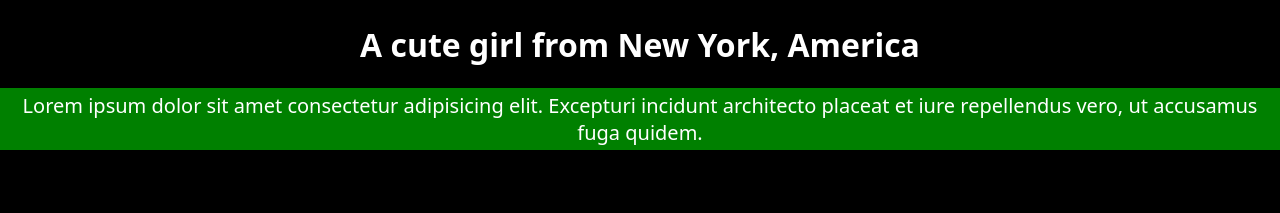
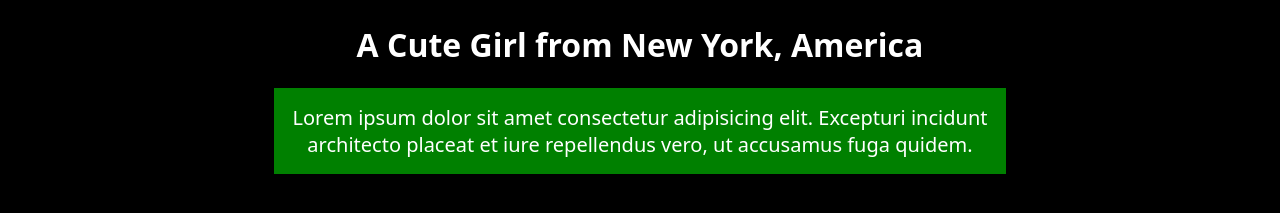
Before and after one commit to Neil5838/learnHTML, a plain HTML site: page index.html in a window 1280 px wide. Shown: the part 309-522 px from the top of the page. Drawn offline with Linux system fonts and the light colour scheme.

Commit message:
updated title

```diff
--- a/index.html
+++ b/index.html
@@ -10,7 +10,7 @@
 
     <div class="card">
         <img id="img" src="https://r2.erweima.ai/imgcompressed/compressed_73238132797b21839ce55ee985e644ef.webp" alt="">
-        <h1>A cute girl from New York, America</h1>
+        <h1>A Cute Girl from New York, America</h1>
         <p>Lorem ipsum dolor sit amet consectetur adipisicing elit. Excepturi incidunt architecto placeat et iure repellendus vero, ut accusamus fuga quidem.</p>
     </div>
 </body>
--- a/style.css
+++ b/style.css
@@ -13,6 +13,9 @@
     font-size: 20px;
     font-family: system-ui, -apple-system, BlinkMacSystemFont, 'Segoe UI', Roboto, Oxygen, Ubuntu, Cantarell, 'Open Sans', 'Helvetica Neue', sans-serif;
     margin: 0;
+    max-width: 700px;
+    margin: auto;
+    padding: 16px;
 }
 
 .card {
```
